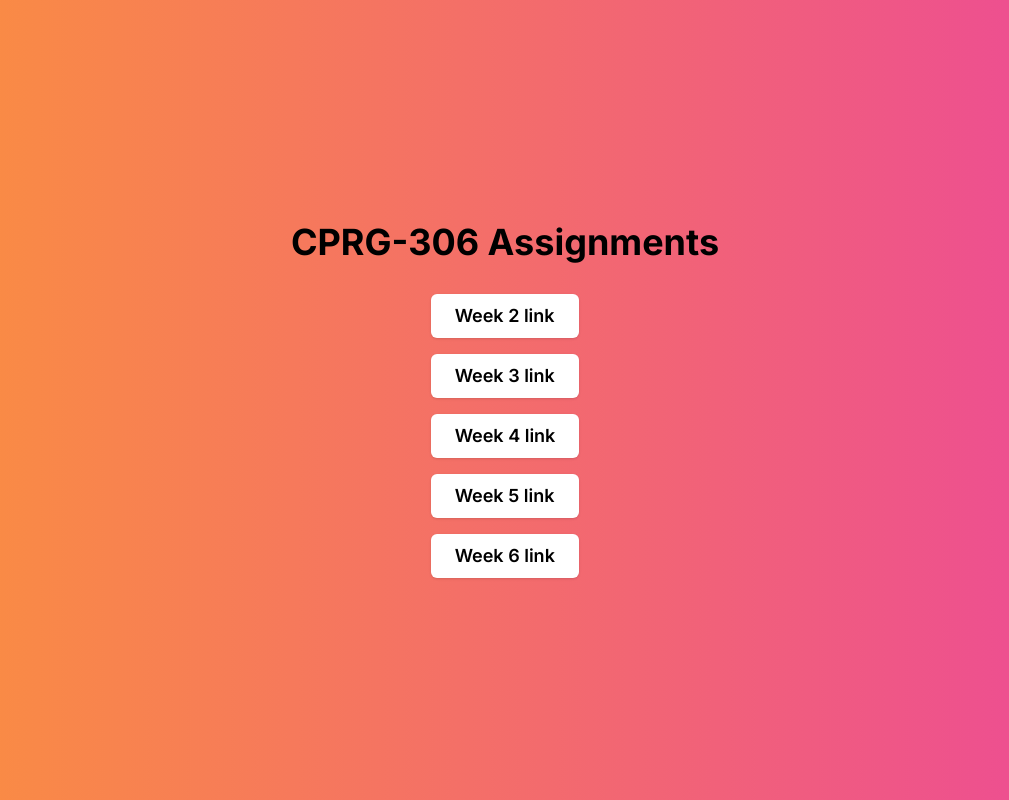
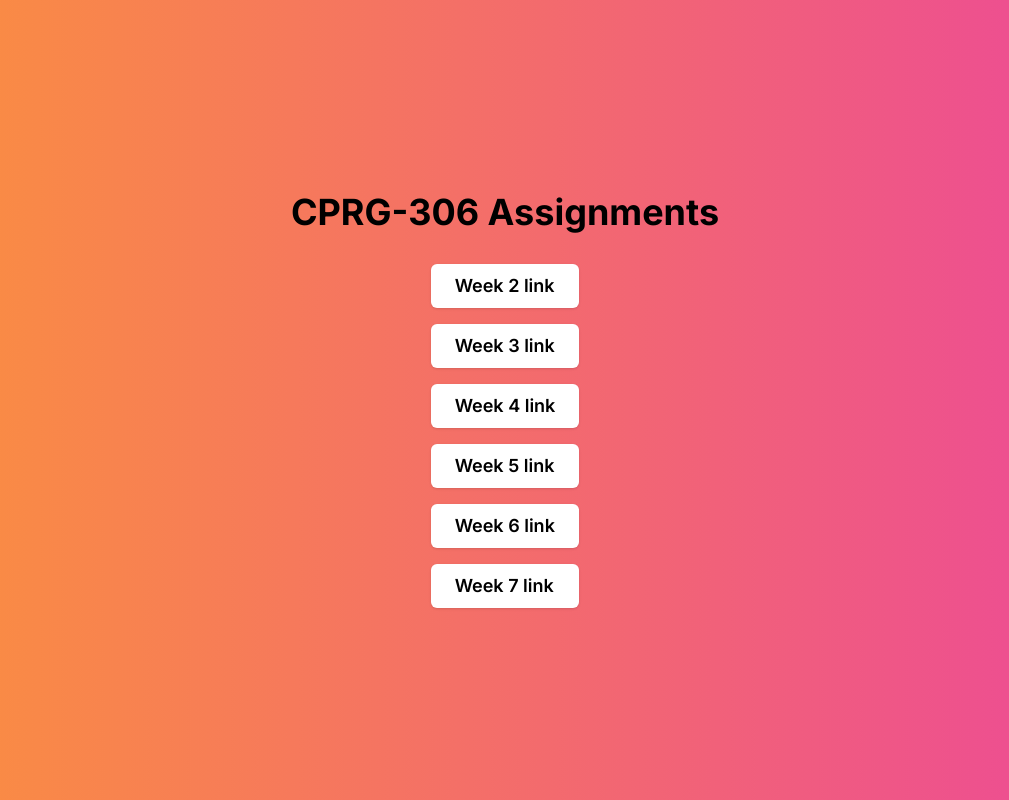
Before and after one commit to kirat0000/cprg306-assignments, a Next.js app: page / in a window 1280 px wide. Shown: the whole page, without its empty margins (135-1144 px from the left). Built offline with nearby package versions, Linux system fonts and the light colour scheme.

Commit message:
Update page.js

```diff
--- a/app/page.js
+++ b/app/page.js
@@ -15,6 +15,9 @@ export default function Home() {
         </Link>
         <Link href="./week-6"className="px-6 py-2 text-lg font-semibold text-black-500 bg-white rounded-md shadow hover:bg-pink-200 transition duration-150 ease-in-out">Week 6 link
         </Link>
+        <Link href="./week-7" className="px-6 py-2 text-lg font-semibold text-black-500 bg-white rounded-md shadow hover:bg-orange-200 transition duration-150 ease-in-out">Week 7 link
+        </Link>
+
       </div>
     </main>
   )
```
